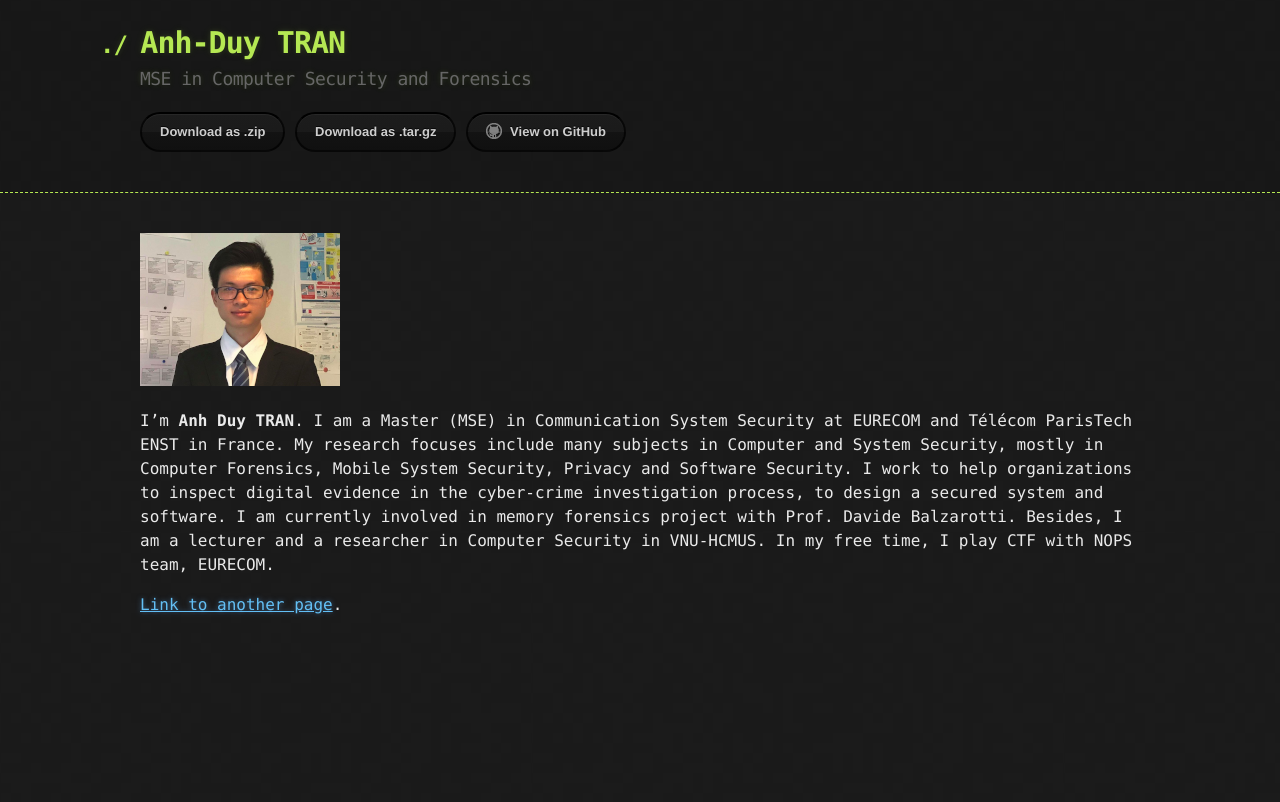
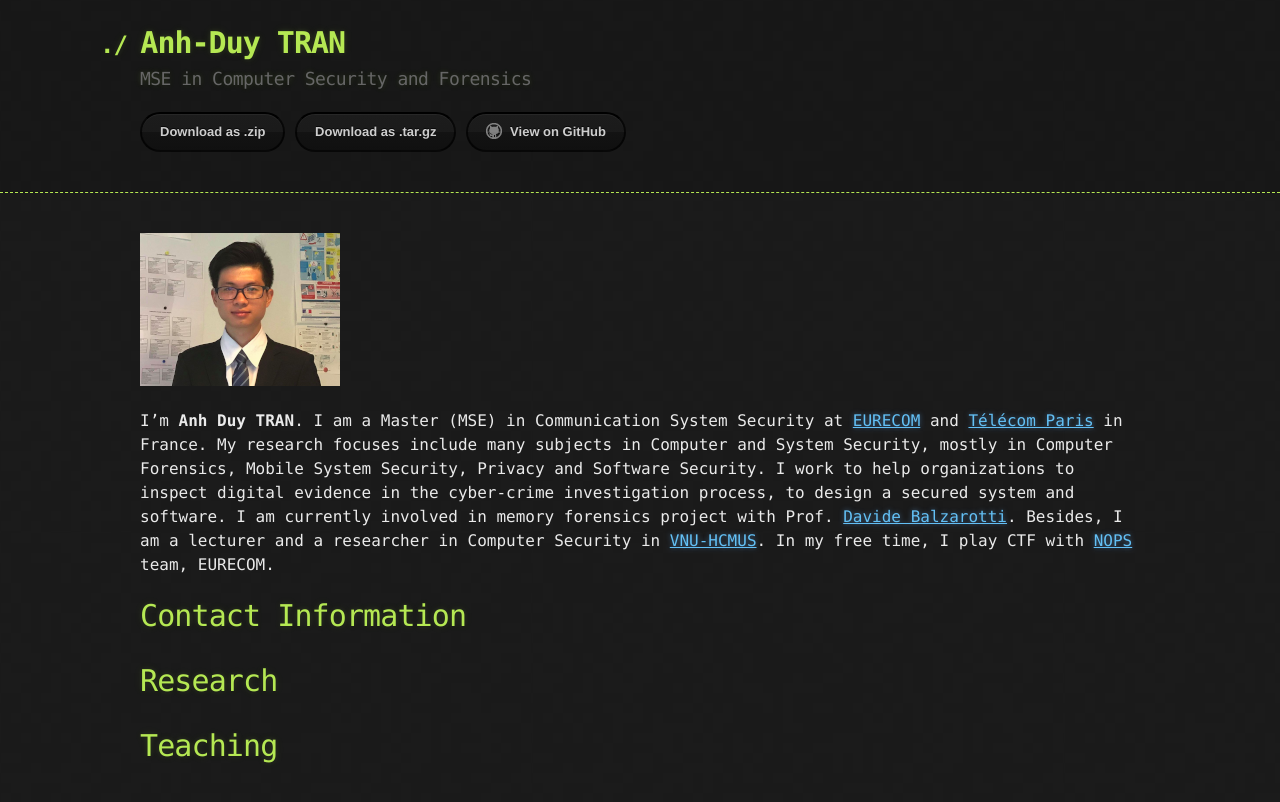
Before and after one commit to pakkunandy/pakkunandy.github.io, a Jekyll site: the page built from index.md, in a window 1280 px wide. Shown: the top 802 px of the page. Built offline with Jekyll 4.4.1, drawn with Linux system fonts in a browser that asks for light colours.

Commit message:
Update index.md
Update Infomation

```diff
--- a/index.md
+++ b/index.md
@@ -4,6 +4,10 @@ layout: default
 
 ![Avatar](./assets/images/avatar.png)
 
-I'm **Anh Duy TRAN**. I am a Master (MSE) in Communication System Security at EURECOM and Télécom ParisTech ENST in France. My research focuses include many subjects in Computer and System Security, mostly in Computer Forensics, Mobile System Security, Privacy and Software Security. I work to help organizations to inspect digital evidence in the cyber-crime investigation process, to design a secured system and software. I am currently involved in memory forensics project with Prof. Davide Balzarotti. Besides, I am a lecturer and a researcher in Computer Security in VNU-HCMUS. In my free time, I play CTF with NOPS team, EURECOM.
+I'm **Anh Duy TRAN**. I am a Master (MSE) in Communication System Security at [EURECOM](https://www.eurecom.fr/en) and [Télécom Paris](https://www.telecom-paris.fr/en/home) in France. My research focuses include many subjects in Computer and System Security, mostly in Computer Forensics, Mobile System Security, Privacy and Software Security. I work to help organizations to inspect digital evidence in the cyber-crime investigation process, to design a secured system and software. I am currently involved in memory forensics project with Prof. [Davide Balzarotti](http://s3.eurecom.fr/~balzarot/). Besides, I am a lecturer and a researcher in Computer Security in [VNU-HCMUS](https://en.hcmus.edu.vn/). In my free time, I play CTF with [NOPS](http://www.s3.eurecom.fr/nops/index.html) team, EURECOM.
 
-[Link to another page](./another-page.html).
+# Contact Information
+
+# Research
+
+# Teaching
```
